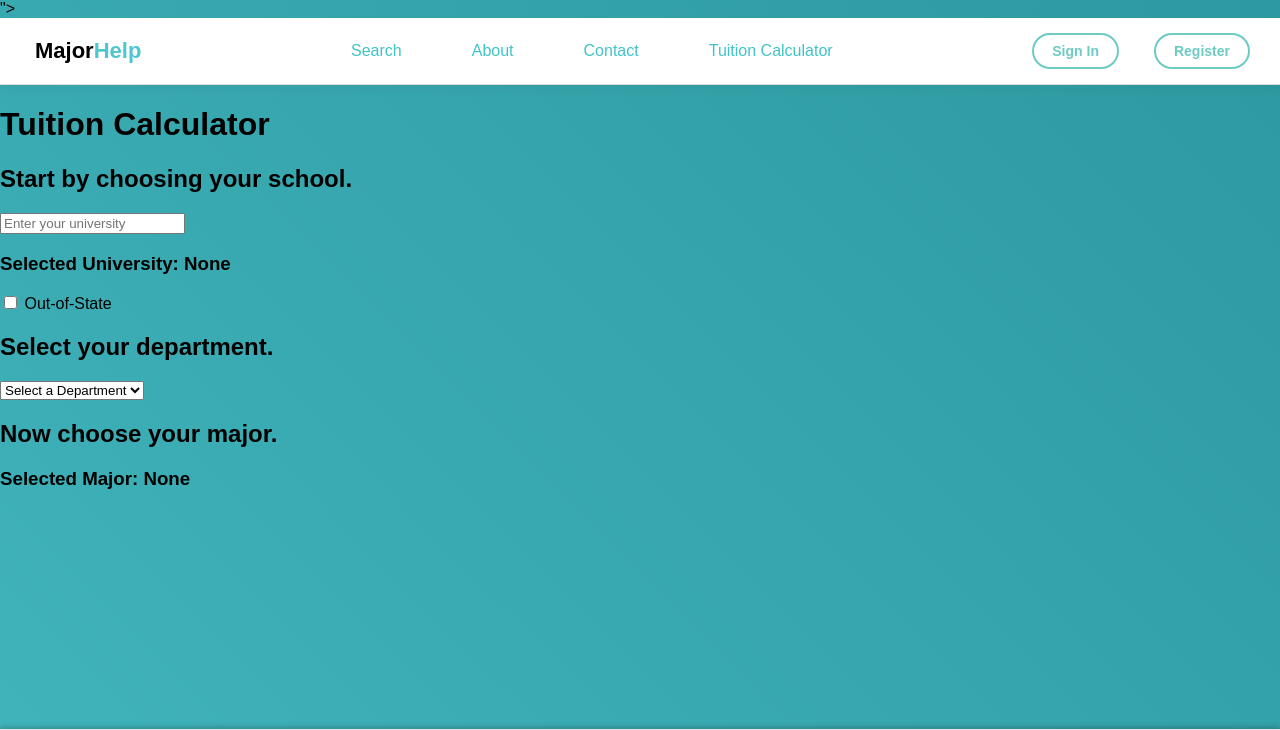
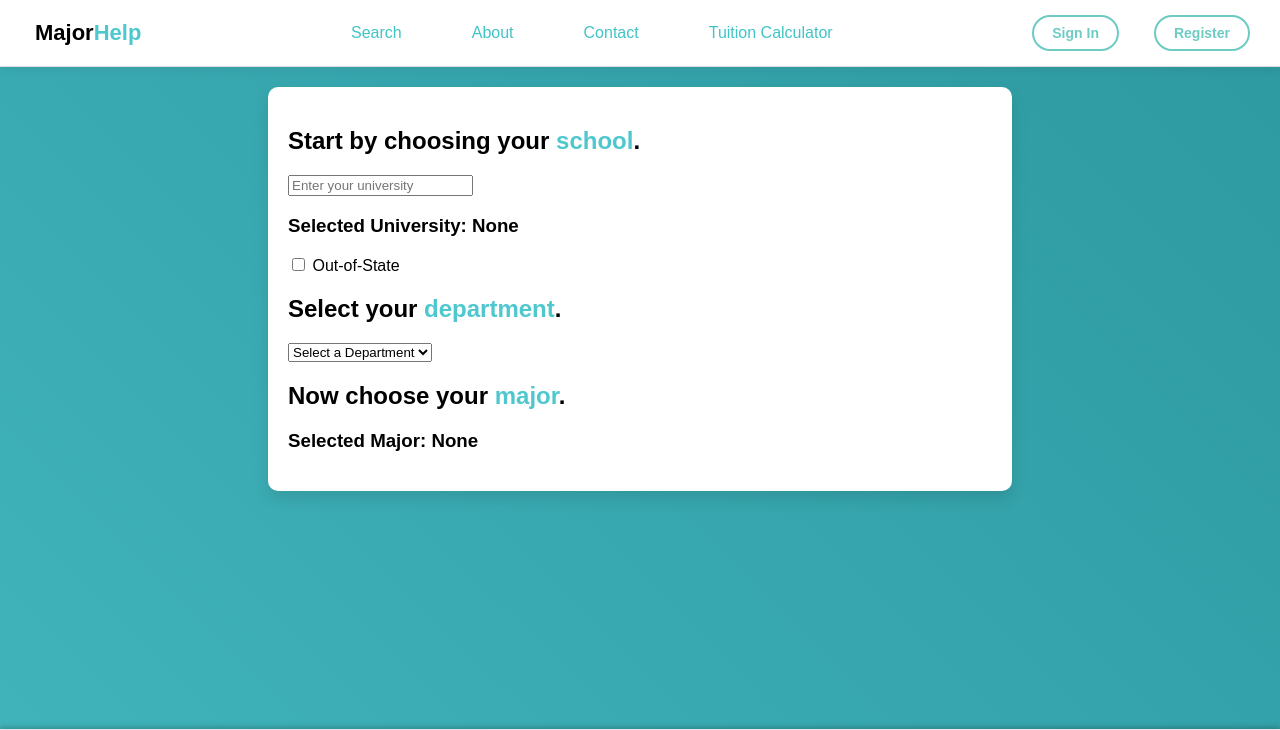
Before and after one commit to JosephPreuss/MajorHelp, a Django app: page /calc/ in a window 1280 px wide. Shown: the top 730 px of the page. Run offline with Django 4.2, Linux system fonts and the light colour scheme.

Commit message:
fixed css for tuition calc which is now completed

```diff
--- a/MajorHelp/static/css/calc.css
+++ b/MajorHelp/static/css/calc.css
@@ -1,5 +1,5 @@
 /* Extend css changes from the main stylesheet */
-@import url("../css/common/styles.css");
+@import url("common/styles.css");
 
 #title {
 	margin-left: 5vh;
@@ -7,7 +7,7 @@
 }
 
 #inputOutput {
-    display:    flex;
+    display:flex;
 }
 
 .content-box {
@@ -25,16 +25,15 @@
 }
 
 /* Only affects inputOutput's immediate children. */
-#inputOutput > div {
-    margin-left:1vw;
-    margin-right:1vw;
-    margin-top:0.5vh;
-    margin-bottom:0.5vh;
-
+#input-output {
+    display: flex;
+    justify-content: space-between;
+    align-items: flex-start;
 }
 
 #input {
-    max-width: 60%;
+    flex: 1;
+    max-width: 55%;
 }
 
 .error {
@@ -43,9 +42,11 @@
 }
 
 #output {
-    max-width: 25%;
-    padding: 0px 50px 0px 50px
+    flex: 1;
+    max-width: 40%;
+    display: none;
 }
+
 
 /*  Will likely be used later
 .outputList {
--- a/MajorHelp/templates/base.html
+++ b/MajorHelp/templates/base.html
@@ -14,8 +14,9 @@
     <link rel="stylesheet" href="{% static 'css/signup/signup.css' %}">
     <link rel="stylesheet" href="{% static 'css/settings/settings.css' %}">
 
-
-    <link rel="stylesheet" href="{% block stylesheet %}{% static 'css/common/styles.css' %}{% endblock %}">
+    {% block stylesheet %}
+    <link rel="stylesheet" href="{% static 'css/common/styles.css' %}">
+    {% endblock %}
     {# for use in script overriding #}
     {% block script %}{% endblock script %}
 
--- a/MajorHelp/templates/calc/calc.html
+++ b/MajorHelp/templates/calc/calc.html
@@ -4,7 +4,7 @@
 {% block title %}Tuition Calculator{% endblock %}
 
 {% block stylesheet %}
-<link rel="stylesheet" href="{% static 'css/calc/calc.css' %}">
+<link rel="stylesheet" href="{% static 'css/calc.css' %}">
 <style>
     .result-item {
         padding: 10px;
@@ -15,12 +15,10 @@
         cursor: pointer;
         transition: background-color 0.3s ease;
         display: inline-block;
-
     }
     .result-item:hover {
         background-color: #008080;
         color: white;
-
     }
 </style>
 {% endblock stylesheet %}
@@ -116,19 +114,15 @@
                 let option = document.createElement("div");
                 option.classList.add("result-item");
                 option.innerHTML = `<strong>${major.name}</strong>`;
-
-                // Ensure event listener is added
                 option.onclick = function() {
                     selectMajor(major.name);
                 };
-
                 majorContainer.appendChild(option);
             });
         } else {
             majorContainer.innerHTML = "<p>No majors found.</p>";
         }
     }
-
 
     async function selectMajor(major) {
         console.log("Major Clicked:", major);
@@ -147,16 +141,13 @@
         document.getElementById("major-tuition").textContent = `$${data.major.baseMinTui} - $${data.major.baseMaxTui}`;
         document.getElementById("major-fees").textContent = `$${data.major.fees}`;
         document.getElementById("total").textContent = `$${data.minTui} - $${data.maxTui}`;
+
         document.getElementById("output").style.display = 'block';
     }
 </script>
 {% endblock script %}
 
 {% block content %}
-<div>
-    <h1>Tuition Calculator</h1>
-</div>
-
 <div id="input-output">
     <div id="input" class="content-box">
         <h2>Start by choosing your <span class="color-text">school</span>.</h2>
@@ -175,11 +166,9 @@
         <h3 id="major-name">Selected Major: None</h3>
     </div>
 
-    <div id="output" class="content-box" style="display: none;">
+    <div id="output" class="content-box">
         <h2>Estimated <span class="color-text">Total</span></h2>
         <h1 id="total">$XX,XXX - $XX,XXX</h1>
-
-        <h2>Details:</h2>
 
         <h3>University Related Costs</h3>
         <b><span id="uni-name-output" class="color-text">XXXXXXXXX</span></b>
@@ -196,17 +185,4 @@
         </ul>
     </div>
 </div>
-<div class="space">
-    <p>_</p>
-    <p>_ </p>
-    <p>_ </p>
-    <p>_ </p>
-    <p>_ </p>
-    <p>_ </p>
-</div>
-<style>
-    .space {
-        visibility: hidden !important;
-    }
-</style>
 {% endblock content %}
```
